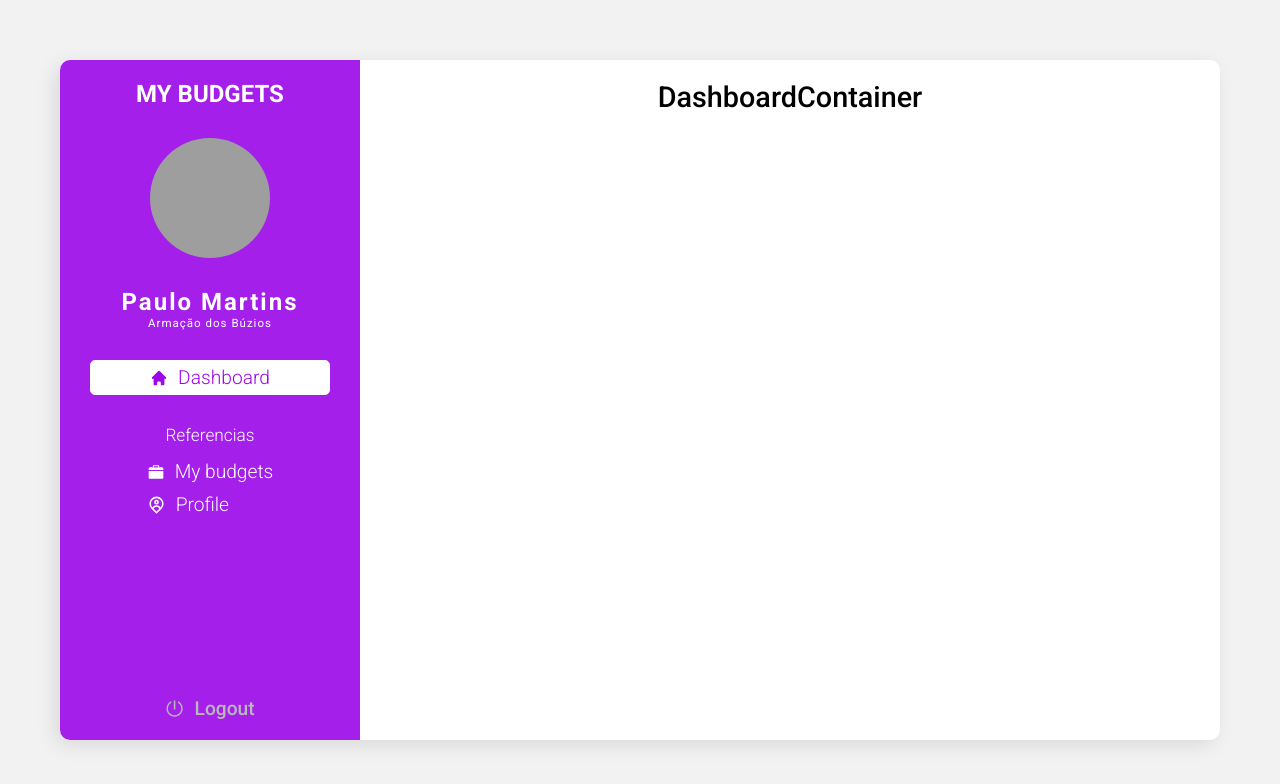
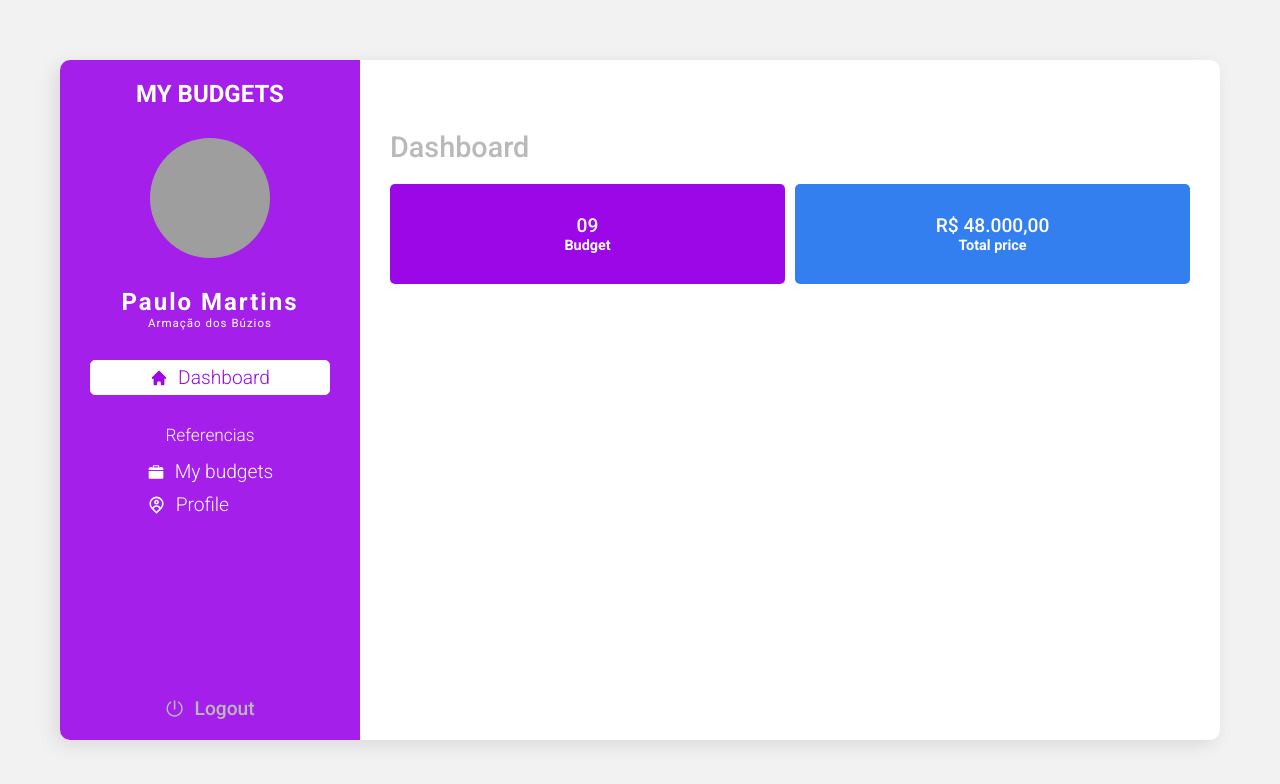
Before and after one commit to martins20/Mybudgets-Frontend, a React (Create React App) app: page /dashboard in a window 1280 px wide. Shown: the top 784 px of the page. Built offline with nearby package versions, Linux system fonts and the light colour scheme; grey boxes are pictures that could not be loaded.

Commit message:
Style: Finish left side and start dashboard component

```diff
--- a/src/components/DashboardContainer/index.tsx
+++ b/src/components/DashboardContainer/index.tsx
@@ -1,11 +1,23 @@
 import React from "react";
 
-import { Container } from "./styles";
+import DashboardHeader from "../DashboardHeader";
+import InfoCard from "../InfoCard";
+
+import { Container, Header } from "./styles";
 
 const DashboardContainer: React.FC = () => {
   return (
     <Container>
-      <h1>DashboardContainer</h1>
+      <DashboardHeader isDropdownToggled={false} />
+
+      <Header>
+        <h2>Dashboard</h2>
+
+        <div>
+          <InfoCard quantity={9} type="Budget" />
+          <InfoCard quantity={48000} type="Total price" />
+        </div>
+      </Header>
     </Container>
   );
 };
--- a/src/components/DashboardContainer/styles.ts
+++ b/src/components/DashboardContainer/styles.ts
@@ -6,7 +6,43 @@ export const Container = styled.div`
   flex: 1;
 
   align-items: center;
-  padding: 20px;
+  padding: 20px 30px;
 
   border-radius: 0 10px 10px 0;
 `;
+
+export const Header = styled.header`
+  display: flex;
+
+  width: 100%;
+
+  flex-direction: column;
+  margin-top: 20px;
+
+  > h2 {
+    color: var(--light-gray);
+    font-size: 2rem;
+  }
+
+  > div {
+    display: flex;
+    align-items: center;
+    justify-content: center;
+    flex-direction: column;
+
+    margin-top: 20px;
+  }
+
+  @media (min-width: 700px) {
+    margin-top: 0;
+
+    > h2 {
+      font-size: 3rem;
+    }
+
+    > div {
+      justify-content: space-evenly;
+      flex-direction: row;
+    }
+  }
+`;
--- /dev/null
+++ b/src/components/DashboardHeader/index.tsx
@@ -0,0 +1,29 @@
+import React from "react";
+import { ArrowDownIcon, ArrowUpIcon } from "../../styles/icons";
+
+import { Container, DropDown } from "./styles";
+
+interface DashboardHeaderProps {
+  isDropdownToggled: boolean;
+}
+
+const DashboardHeader: React.FC<DashboardHeaderProps> = ({
+  isDropdownToggled,
+}) => {
+  return (
+    <Container>
+      <DropDown>
+        <img
+          src="https://avatars1.githubusercontent.com/u/55673235?s=460&u=09b1efea3d4d012feb8dd90f5f234dbe3df323cb&v=4"
+          alt="Profile"
+        />
+
+        <b>Paulo</b>
+
+        {isDropdownToggled ? <ArrowUpIcon /> : <ArrowDownIcon />}
+      </DropDown>
+    </Container>
+  );
+};
+
+export default DashboardHeader;
--- /dev/null
+++ b/src/components/DashboardHeader/styles.ts
@@ -0,0 +1,41 @@
+import styled from "styled-components";
+
+export const Container = styled.header`
+  display: flex;
+  align-items: center;
+  justify-content: flex-end;
+  width: 100%;
+
+  margin-bottom: 10px;
+`;
+
+export const DropDown = styled.div`
+  display: flex;
+  align-items: center;
+  opacity: 1;
+
+  > img {
+    width: 40px;
+    height: 40px;
+
+    border-radius: 50%;
+  }
+
+  > b {
+    font: 300 2rem Roboto;
+    color: var(--pink);
+
+    margin: 0 10px;
+    cursor: default;
+  }
+
+  > svg {
+    cursor: pointer;
+  }
+
+  transition: opacity 0.2s;
+
+  @media (min-width: 1100px) {
+    opacity: 0;
+  }
+`;
--- /dev/null
+++ b/src/components/InfoCard/index.tsx
@@ -0,0 +1,31 @@
+import React, { useCallback } from "react";
+
+import { Container } from "./styles";
+
+interface InforCardProps {
+  quantity: number;
+  type: "Budget" | "Total price";
+}
+
+const InfoCard: React.FC<InforCardProps> = ({ quantity, type }) => {
+  const handleParseValue = useCallback(
+    (value: number) => {
+      if (type === "Budget") return value < 10 ? `0${value}` : value;
+
+      return value.toLocaleString("pt-BR", {
+        style: "currency",
+        currency: "BRL",
+      });
+    },
+    [quantity]
+  );
+
+  return (
+    <Container type={type}>
+      <h2>{handleParseValue(quantity)}</h2>
+      <b>{type}</b>
+    </Container>
+  );
+};
+
+export default InfoCard;
--- /dev/null
+++ b/src/components/InfoCard/styles.ts
@@ -0,0 +1,54 @@
+import styled, { css } from "styled-components";
+
+interface ContainerProps {
+  type: "Budget" | "Total price";
+}
+
+export const Container = styled.div<ContainerProps>`
+  display: flex;
+
+  flex-direction: column;
+
+  align-items: center;
+  justify-content: center;
+
+  padding: 10px 30px;
+  width: 100%;
+  min-width: 110px;
+
+  border-radius: 5px;
+
+  & + div {
+    margin-top: 10px;
+  }
+
+  > h2 {
+    font-size: 2rem;
+  }
+
+  > b {
+    font-size: 1.5rem;
+  }
+
+  color: var(--white);
+
+  ${(props) =>
+    props.type === "Budget"
+      ? css`
+          background: var(--purple);
+        `
+      : css`
+          background: var(--light-blue);
+        `};
+
+  @media (min-width: 700px) {
+    padding: 30px;
+
+    & + div {
+      margin-top: 0;
+      margin-left: 10px;
+    }
+
+    max-width: 400px;
+  }
+`;
--- a/src/components/LeftSideBar/styles.ts
+++ b/src/components/LeftSideBar/styles.ts
@@ -3,7 +3,7 @@ import styled from "styled-components";
 export const Container = styled.div`
   display: none;
 
-  @media (min-width: 700px) {
+  @media (min-width: 1100px) {
     display: flex;
     flex-direction: column;
 
--- a/src/styles/icons.ts
+++ b/src/styles/icons.ts
@@ -4,6 +4,7 @@ import { HiHome } from "react-icons/hi";
 import { IoIosBriefcase } from "react-icons/io";
 import { RiMapPinUserLine } from "react-icons/ri";
 import { AiOutlinePoweroff } from "react-icons/ai";
+import { AiFillCaretDown, AiFillCaretUp } from "react-icons/ai";
 
 const defaultStyle = css`
   font-size: 18px;
@@ -26,3 +27,13 @@ export const ProfileIcon = styled(RiMapPinUserLine)`
 export const SignOutIcon = styled(AiOutlinePoweroff)`
   ${defaultStyle}
 `;
+
+export const ArrowDownIcon = styled(AiFillCaretDown)`
+  ${defaultStyle};
+  color: var(--pink);
+`;
+
+export const ArrowUpIcon = styled(AiFillCaretUp)`
+  ${defaultStyle};
+  color: var(--pink);
+`;
```
